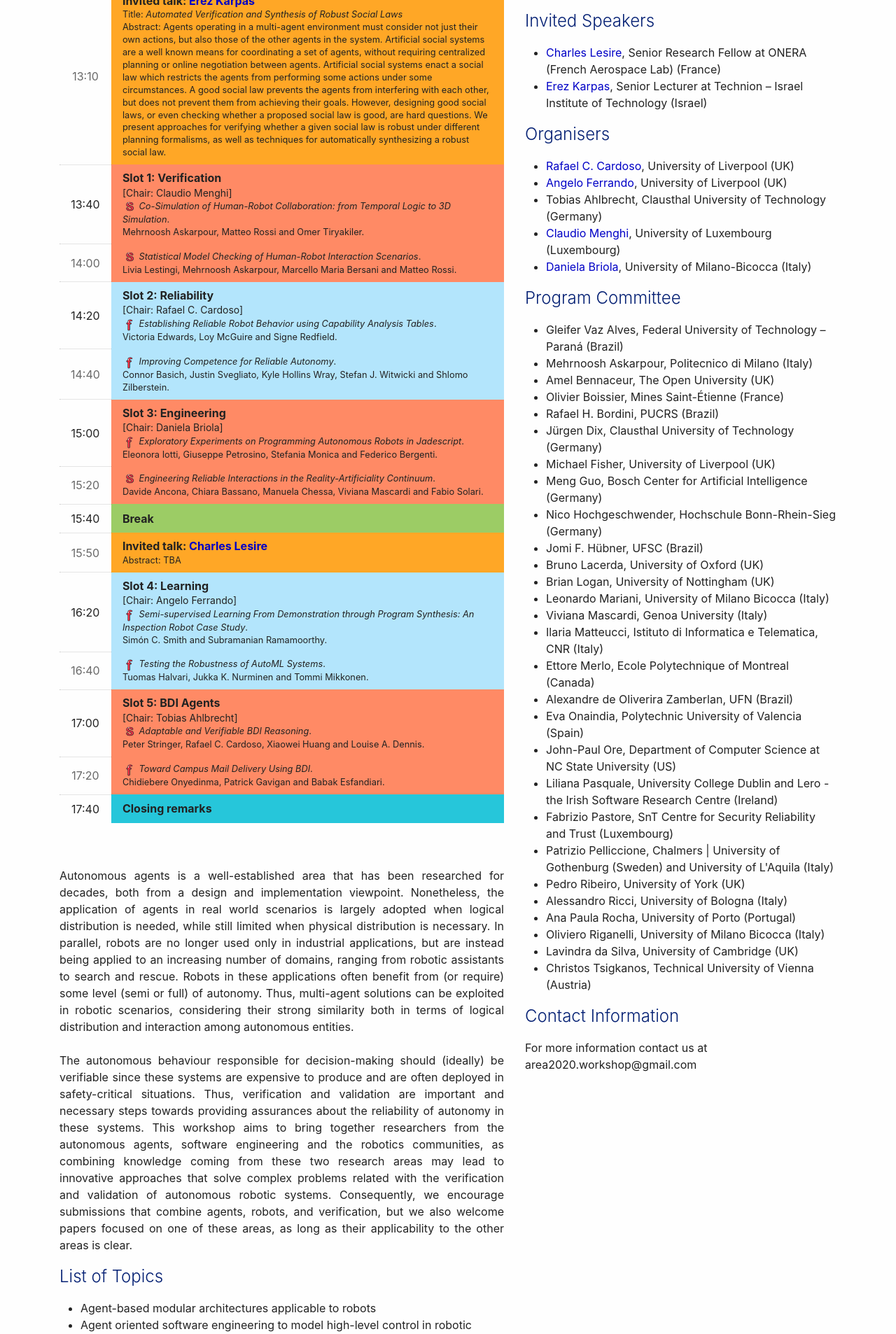
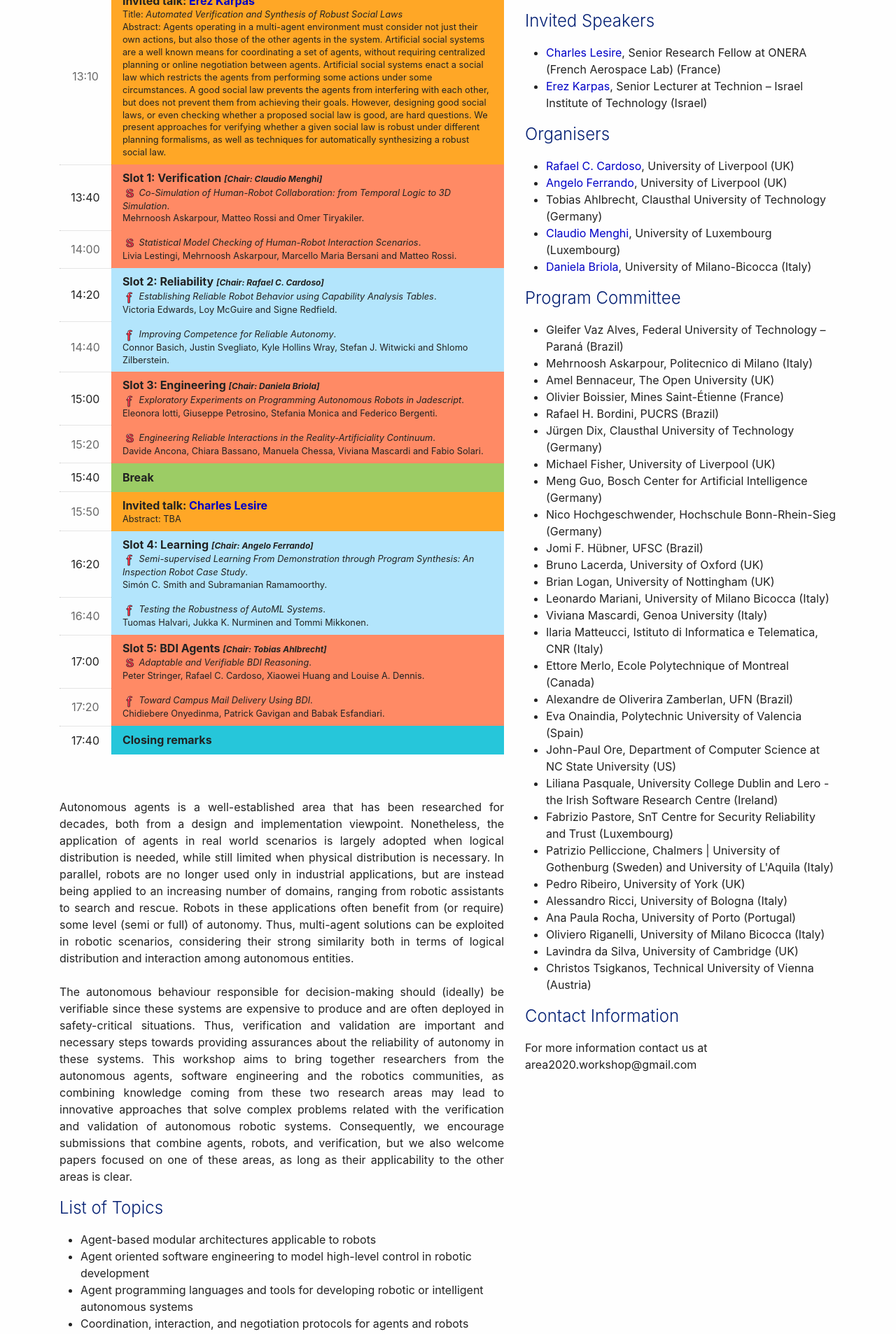
Before and after one commit to area2020/area2020.github.io, a Jekyll site: the page built from index.md, in a window 1280 px wide. Shown: the part 595-2501 px from the top of the page at 70% size. Built offline with Jekyll 4.4.1, drawn with Linux system fonts in a browser that asks for light colours; nearby versions of some CDN libraries.

Commit message:
Update index.md

```diff
--- a/index.md
+++ b/index.md
@@ -61,7 +61,7 @@ We present approaches for verifying whether a given social law is robust under d
         <tr>
             <th>13:40</th>
             <td colspan="4" class="stage-venus">
-                Slot 1: Verification <span style="font-size:14px">[Chair: Claudio Menghi]</span>
+                Slot 1: Verification <i style="font-size:12px">[Chair: Claudio Menghi]</i>
             <span>
               <img src="../../images/logos/s_icon.png" style="width:20px"/> <i>Co-Simulation of Human-Robot Collaboration: from Temporal Logic to 3D Simulation</i>. <br/>
               Mehrnoosh Askarpour, Matteo Rossi and Omer Tiryakiler.
@@ -80,7 +80,7 @@ We present approaches for verifying whether a given social law is robust under d
         <tr>
             <th>14:20</th>
             <td colspan="4" class="stage-mars">
-                Slot 2: Reliability <span style="font-size:14px">[Chair: Rafael C. Cardoso]</span>
+                Slot 2: Reliability <i style="font-size:12px">[Chair: Rafael C. Cardoso]</i>
             <span>
               <img src="../../images/logos/f_icon.png" style="width:20px"/> <i>Establishing Reliable Robot Behavior using Capability Analysis Tables</i>. <br/>
               Victoria Edwards, Loy McGuire and Signe Redfield.
@@ -99,7 +99,7 @@ We present approaches for verifying whether a given social law is robust under d
         <tr>
             <th>15:00</th>
             <td colspan="4" class="stage-venus">
-                Slot 3: Engineering <span style="font-size:14px">[Chair: Daniela Briola]</span>
+                Slot 3: Engineering <i style="font-size:12px">[Chair: Daniela Briola]</i>
             <span>
               <img src="../../images/logos/f_icon.png" style="width:20px"/> <i>Exploratory Experiments on Programming Autonomous Robots in Jadescript</i>. <br/>
               Eleonora Iotti, Giuseppe Petrosino, Stefania Monica and Federico Bergenti.
@@ -129,7 +129,7 @@ We present approaches for verifying whether a given social law is robust under d
         <tr>
             <th>16:20</th>
             <td colspan="4" class="stage-mars">
-                Slot 4: Learning <span style="font-size:14px">[Chair: Angelo Ferrando]</span>
+                Slot 4: Learning <i style="font-size:12px">[Chair: Angelo Ferrando]</i>
             <span>
               <img src="../../images/logos/f_icon.png" style="width:20px"/>  <i>Semi-supervised Learning From Demonstration through Program Synthesis: An Inspection Robot Case Study</i>. <br/>
               Simón C. Smith and Subramanian Ramamoorthy.
@@ -148,7 +148,7 @@ We present approaches for verifying whether a given social law is robust under d
         <tr>
             <th>17:00</th>
             <td colspan="4" class="stage-venus">
-                Slot 5: BDI Agents <span style="font-size:14px">[Chair: Tobias Ahlbrecht]</span>
+                Slot 5: BDI Agents <i style="font-size:12px">[Chair: Tobias Ahlbrecht]</i>
             <span>
              <img src="../../images/logos/s_icon.png" style="width:20px"/>  <i>Adaptable and Verifiable BDI Reasoning</i>. <br/>
               Peter Stringer, Rafael C. Cardoso, Xiaowei Huang and Louise A. Dennis.
```
